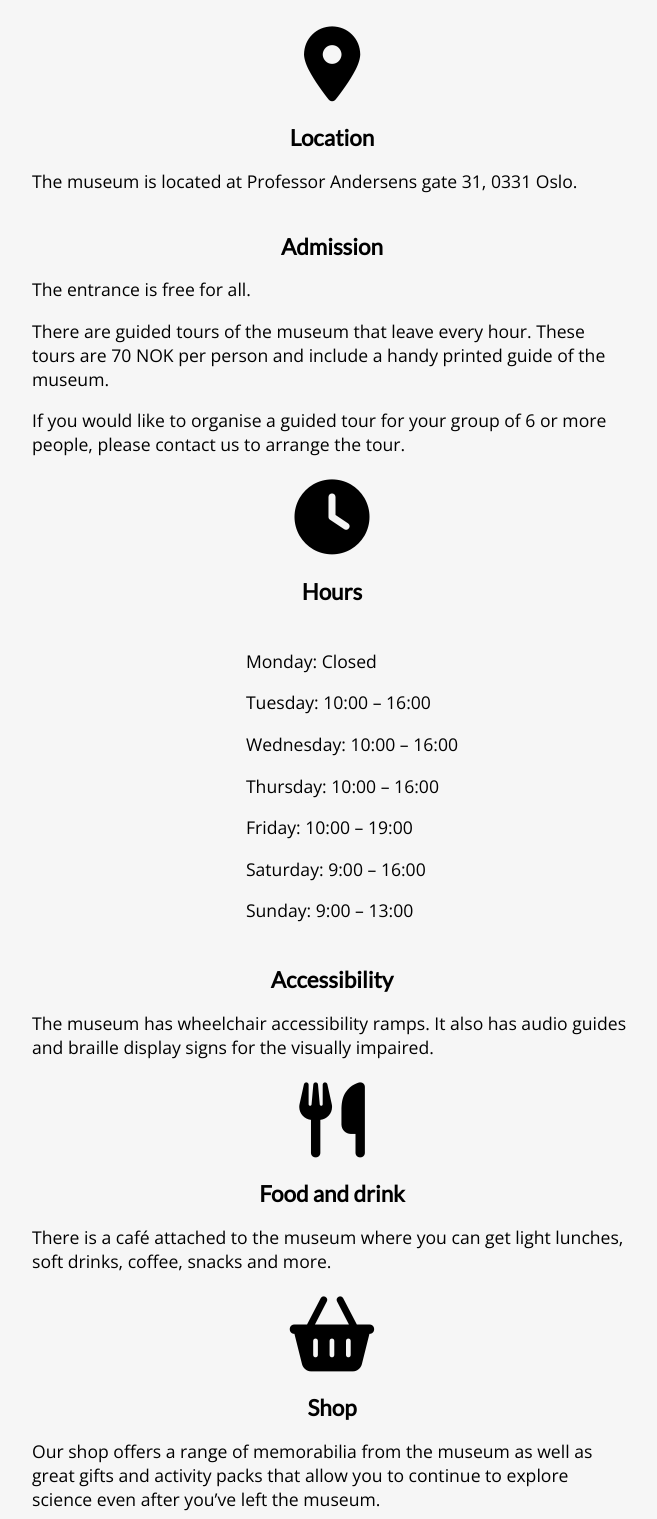
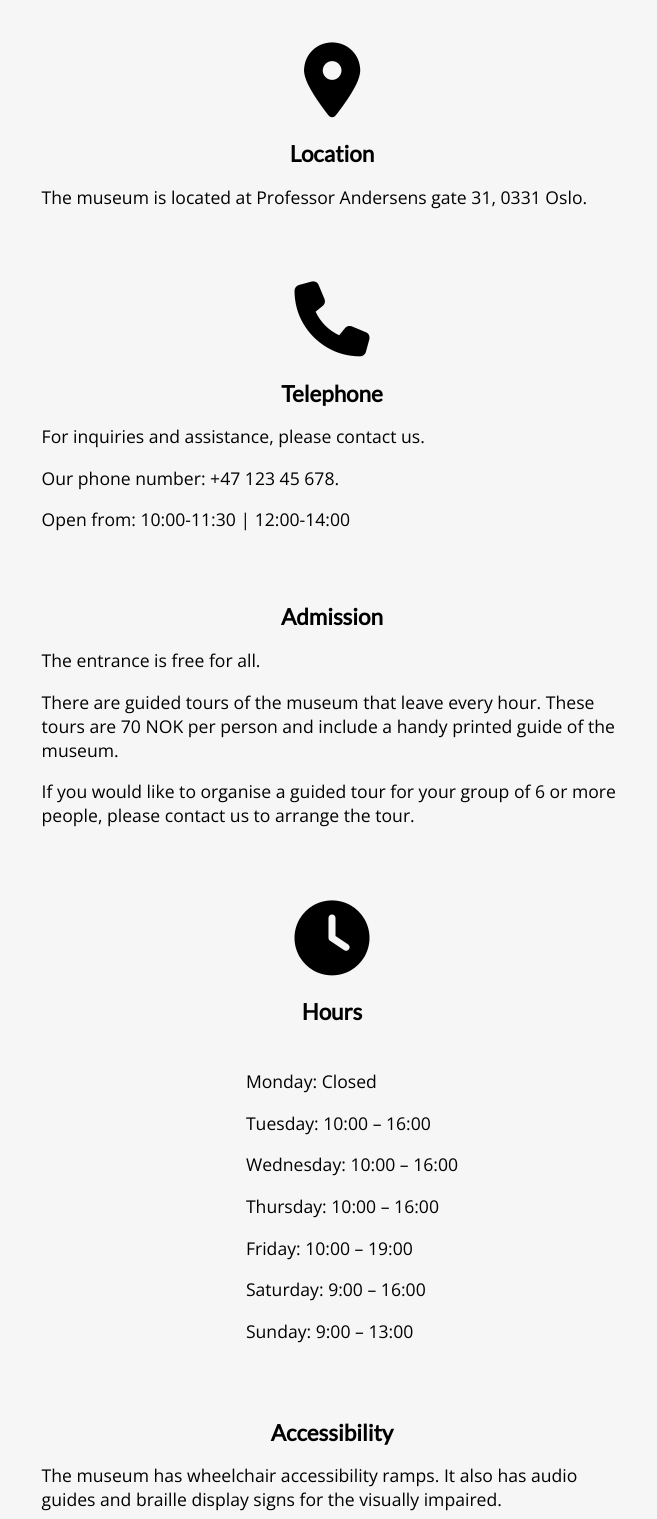
Before and after one commit to TheRegzi/Semester-Project-1, a plain HTML site: page html/visit.html in a window 1280 px wide. Shown: the part 501-2020 px from the top of the page, without its empty margins (308-965 px from the left). Drawn offline with nearby package versions, Linux system fonts and the light colour scheme.

Commit message:
Added phone number and spacing

```diff
--- a/css/visit.css
+++ b/css/visit.css
@@ -42,6 +42,10 @@ ul {
     padding: 1em 0 2em;
 }
 
+.visit-spacing {
+    padding: 1em;
+}
+
 .no-padding {
     padding: 0;
 }
@@ -52,6 +56,7 @@ ul {
 }
 
 .fa-solid.fa-location-dot,
+.fa-solid.fa-phone,
 .fa-solid.fa-clock,
 .fa-solid.fa-utensils,
 .fa-solid.fa-basket-shopping {
--- a/html/visit.html
+++ b/html/visit.html
@@ -42,18 +42,25 @@
     </div>
     <div class="content-width">
     <div class="light-grey-color visit-padding">
-        <div class="location">
+        <div class="visit-spacing">
             <div class="icon-container" aria-label="An icon showing a location marker."><i class="fa-solid fa-location-dot"></i></div>
             <h2 class="visit-heading">Location</h2>
             <p class="content-font">The museum is located at Professor Andersens gate 31, 0331 Oslo.</p>
         </div>
-        <div>
+        <div class="visit-spacing">
+            <div class="icon-container" aria-label="An icon of a telephone."><i class="fa-solid fa-phone"></i></div>
+            <h2 class="visit-heading">Telephone</h2>
+            <p class="content-font">For inquiries and assistance, please contact us.</p>
+            <p class="content-font">Our phone number: +47 123 45 678.</p>
+            <p class="content-font">Open from: 10:00-11:30 | 12:00-14:00</p>
+        </div>
+        <div class="visit-spacing">
             <h2 class="visit-heading">Admission</h2>
             <p class="content-font">The entrance is free for all.</p>
             <p class="content-font">There are guided tours of the museum that leave every hour. These tours are 70 NOK per person and include a handy printed guide of the museum.</p>
             <p class="content-font">If you would like to organise a guided tour for your group of 6 or more people, please contact us to arrange the tour.</p>
         </div>
-        <div>
+        <div class="visit-spacing">
             <div class="icon-container" aria-label="An icon showing a clock."><i class="fa-solid fa-clock"></i></div>
             <h2 class="visit-heading">Hours</h2>
             <div class="content-font hours-list">
@@ -68,22 +75,22 @@
                 </ul>
             </div>
         </div>
-        <div>
+        <div class="visit-spacing">
             <h2 class="visit-heading no-padding">Accessibility</h2>
             <p class="content-font">The museum has wheelchair accessibility ramps. It also has audio guides and braille display signs for the visually impaired.</p>
         </div>
-        <div>
+        <div class="visit-spacing">
             <div class="icon-container" aria-label="An icon showing utensils."><i class="fa-solid fa-utensils"></i></div>
             <h2 class="visit-heading">Food and drink</h2>
             <p class="content-font">There is a café attached to the museum where you can get light lunches, soft drinks, coffee, snacks and more.</p>
         </div>
-        <div>
+        <div class="visit-spacing">
             <div class="icon-container" aria-label="An icon showing a shopping basket."><i class="fa-solid fa-basket-shopping"></i></div>
             <h2 class="visit-heading">Shop</h2>
             <p class="content-font">Our shop offers a range of memorabilia from the museum as well as great gifts and activity packs that allow you to continue to explore science even after you’ve left the museum.</p>
         </div>
     </div>
-    <div class="purple-color">
+    <div class="purple-color visit-spacing">
         <h2 class="visit-heading">Contact us</h2>
         <p class="content-font">If you have any questions, please do not hesitate to ask us. We will answer you as quick as possible.</p>
         <form method="GET">
```
